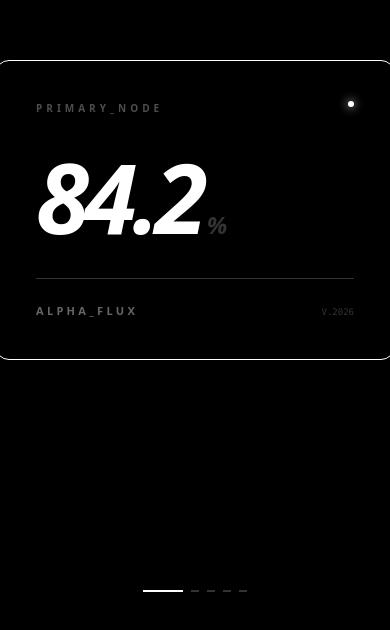
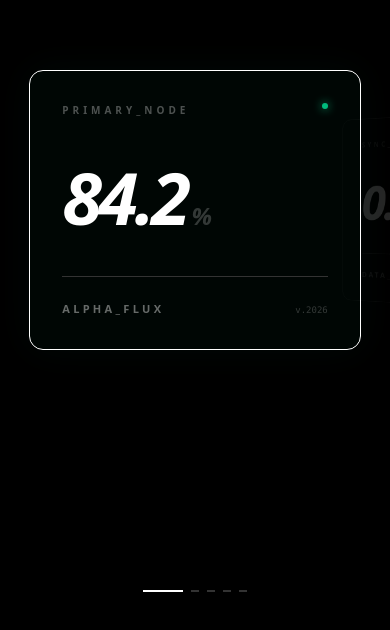
Before and after one commit to nonnzy7even7iete/nonnzytransformiumfullstackbundel, a Next.js app: page /logique-metier-serveur in a window 390 px wide. Shown: the part 212-842 px from the top of the page. Built offline with nearby package versions, Linux system fonts and the light colour scheme.

Commit message:
Zy Bulding workflow

```diff
--- a/src/components/frontendkit/FluxCarousel.tsx
+++ b/src/components/frontendkit/FluxCarousel.tsx
@@ -1,21 +1,21 @@
 "use client";
 
 import React, { useState, useEffect } from "react";
-import { motion, useMotionValue, useSpring } from "framer-motion";
+import {
+  motion,
+  useMotionValue,
+  useSpring,
+  useTransform,
+  animate,
+} from "framer-motion";
 import { cn } from "@/lib/utils";
 
 const DATA = [
-  {
-    id: 1,
-    title: "ALPHA_FLUX",
-    value: "84.2",
-    unit: "%",
-    label: "PRIMARY_NODE",
-  },
-  { id: 2, title: "DATA_CORE", value: "12.4", unit: "K", label: "SYNC_STATUS" },
-  { id: 3, title: "LATENCY", value: "0.4", unit: "MS", label: "ZERO_POINT" },
-  { id: 4, title: "LIQUIDITY", value: "450", unit: "K", label: "FLOW_RATE" },
-  { id: 5, title: "STABILITY", value: "99.9", unit: "%", label: "ENCRYPTED" },
+  { id: 1, title: "ALPHA_FLUX", value: 84.2, unit: "%", label: "PRIMARY_NODE" },
+  { id: 2, title: "DATA_CORE", value: 12.4, unit: "K", label: "SYNC_STATUS" },
+  { id: 3, title: "LATENCY", value: 0.4, unit: "MS", label: "ZERO_POINT" },
+  { id: 4, title: "LIQUIDITY", value: 450, unit: "K", label: "FLOW_RATE" },
+  { id: 5, title: "STABILITY", value: 99.9, unit: "%", label: "ENCRYPTED" },
 ];
 
 export default function FluxCarousel() {
@@ -25,7 +25,7 @@ export default function FluxCarousel() {
   useEffect(() => setMounted(true), []);
 
   const handleDragEnd = (_: any, info: any) => {
-    const threshold = 50;
+    const threshold = 40;
     if (info.offset.x < -threshold && index < DATA.length - 1)
       setIndex(index + 1);
     else if (info.offset.x > threshold && index > 0) setIndex(index - 1);
@@ -34,9 +34,7 @@ export default function FluxCarousel() {
   if (!mounted) return null;
 
   return (
-    // Utilisation de var(--background) pour le support dark/light
     <div className="relative h-screen w-full bg-[var(--background)] overflow-hidden flex items-center justify-center font-sans transition-colors duration-500">
-      {/* Zone de Capture */}
       <motion.div
         drag="x"
         dragConstraints={{ left: 0, right: 0 }}
@@ -46,14 +44,15 @@ export default function FluxCarousel() {
 
       <div
         className="relative w-full h-full flex items-center justify-center"
-        style={{ perspective: "1500px" }}
+        style={{ perspective: "1200px" }}
       >
         <motion.div
-          className="relative flex items-center justify-center w-[450px] h-[350px]"
+          className="relative flex items-center justify-center w-full max-w-[450px] h-[350px]"
           style={{ transformStyle: "preserve-3d" }}
         >
           {DATA.map((item, i) => {
             const position = i - index;
+            // On garde une fenêtre de 3 cartes pour le flow
             if (Math.abs(position) > 1) return null;
 
             return <Card key={item.id} item={item} position={position} />;
@@ -61,7 +60,6 @@ export default function FluxCarousel() {
         </motion.div>
       </div>
 
-      {/* Pagination basée sur var(--foreground) */}
       <div className="absolute bottom-10 flex items-center gap-4 z-[110]">
         <div className="flex gap-2">
           {DATA.map((_, i) => (
@@ -84,43 +82,55 @@ export default function FluxCarousel() {
 function Card({ item, position }: { item: any; position: number }) {
   const isActive = position === 0;
 
+  // Calcul du décalage X dynamique pour Mobile (plus serré pour voir les bords)
+  // Sur Desktop: 460px | Sur Mobile: ~85vw
+  const xOffset =
+    typeof window !== "undefined" && window.innerWidth < 768
+      ? window.innerWidth * 0.75
+      : 460;
+
   return (
     <motion.div
       initial={false}
       animate={{
-        x: position * 460,
+        x: position * xOffset,
         rotateY: position * -35,
-        z: isActive ? 0 : -250,
-        opacity: isActive ? 1 : 0.05, // On baisse l'opacité des cartes sur les côtés
-        scale: isActive ? 1 : 0.85,
+        z: isActive ? 0 : -200,
+        opacity: isActive ? 1 : 0.15,
+        scale: isActive ? 1 : 0.8,
       }}
       transition={{ type: "spring", stiffness: 180, damping: 25 }}
-      // Appel de la classe .v-card définie dans ton CSS
+      style={
+        {
+          // Injection du background vert transparent au focus
+          backgroundColor: isActive
+            ? "rgba(16, 185, 129, 0.03)"
+            : "var(--card-bg)",
+        } as any
+      }
       className={cn(
-        "v-card absolute w-[400px] h-[300px] p-10 flex flex-col justify-between",
-        isActive ? "border-[var(--foreground)]" : "border-[var(--border-color)]"
+        "v-card absolute w-[85vw] md:w-[400px] h-[280px] md:h-[300px] p-8 md:p-10 flex flex-col justify-between",
+        isActive
+          ? "border-[var(--foreground)] shadow-[0_0_40px_rgba(16,185,129,0.05)]"
+          : "border-[var(--border-color)]"
       )}
     >
       <div className="flex justify-between items-start">
-        <div className="space-y-1">
-          <p className="text-[10px] font-black tracking-[0.4em] opacity-30 uppercase text-[var(--foreground)]">
-            {item.label}
-          </p>
-        </div>
+        <p className="text-[10px] font-black tracking-[0.4em] opacity-30 uppercase text-[var(--foreground)]">
+          {item.label}
+        </p>
         <div
           className={cn(
             "h-1.5 w-1.5 rounded-full transition-all duration-500",
             isActive
-              ? "bg-[var(--foreground)] shadow-[0_0_10px_var(--foreground)]"
+              ? "bg-emerald-500 shadow-[0_0_10px_#10b981]"
               : "bg-[var(--accents-2)]"
           )}
         />
       </div>
 
       <div className="flex items-baseline gap-1">
-        <h2 className="text-8xl font-black italic text-[var(--foreground)] tracking-tighter leading-none">
-          {item.value}
-        </h2>
+        <Counter value={item.value} isActive={isActive} />
         <span className="text-2xl font-bold opacity-20 italic text-[var(--foreground)]">
           {item.unit}
         </span>
@@ -130,10 +140,39 @@ function Card({ item, position }: { item: any; position: number }) {
         <p className="text-[11px] font-bold opacity-40 tracking-[0.3em] uppercase text-[var(--foreground)]">
           {item.title}
         </p>
-        <p className="text-[9px] font-mono opacity-20 text-[var(--foreground)] uppercase">
+        <p className="text-[9px] font-mono opacity-20 text-[var(--foreground)]">
           v.2026
         </p>
       </div>
     </motion.div>
   );
 }
+
+// Composant de compteur "Rolling"
+function Counter({ value, isActive }: { value: number; isActive: boolean }) {
+  const nodeRef = React.useRef<HTMLHeadingElement>(null);
+
+  useEffect(() => {
+    if (isActive && nodeRef.current) {
+      const controls = animate(0, value, {
+        duration: 1.2,
+        ease: "easeOut",
+        onUpdate: (v) => {
+          if (nodeRef.current) {
+            nodeRef.current.textContent = v.toFixed(1);
+          }
+        },
+      });
+      return () => controls.stop();
+    }
+  }, [value, isActive]);
+
+  return (
+    <h2
+      ref={nodeRef}
+      className="text-7xl md:text-8xl font-black italic text-[var(--foreground)] tracking-tighter leading-none"
+    >
+      0.0
+    </h2>
+  );
+}
```
